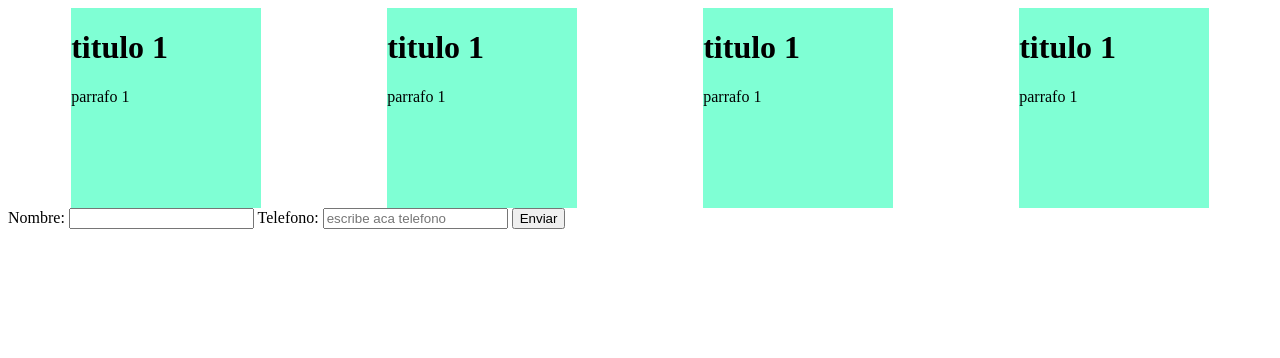
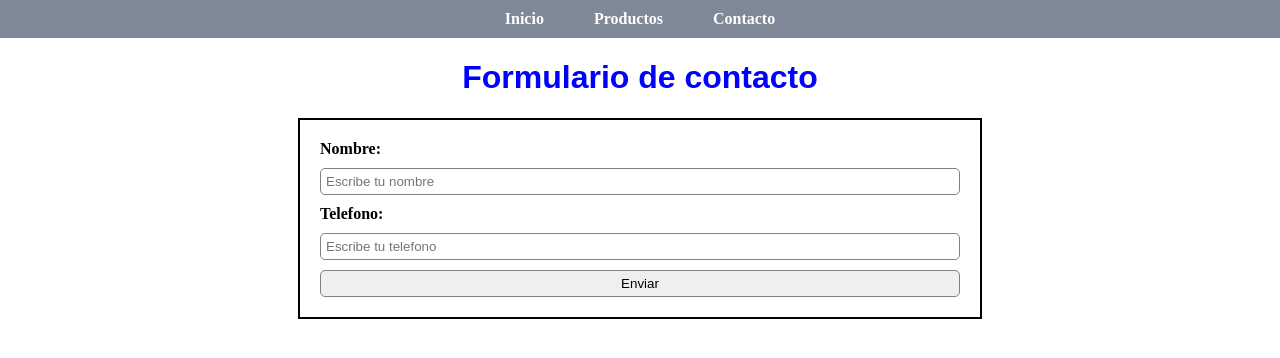
Before and after one commit to juanesgaru/proyectoejemplo.github.io, a Flask app: page /flex in a window 1280 px wide. Shown: the top 358 px of the page. Run offline with Flask 3, Linux system fonts and the light colour scheme.

Commit message:
Arreglos nuevo proyecto

```diff
--- a/static/css/flex.css
+++ b/static/css/flex.css
@@ -1,3 +1,8 @@
+body {
+  background-color: white;
+  margin: 0;
+  padding: 0;
+}
 .contenedor{
     display:flex;
     justify-content: space-around;
@@ -7,3 +12,64 @@
     height: 200px;
     background-color: aquamarine;
 }
+nav ul {
+  margin-top: 0;
+  margin-left: 0;
+  list-style: none;
+  display: flex;
+  justify-content: center;
+  gap: 50px;
+  background-color: rgb(126, 136, 150);
+  padding: 10px;
+}
+nav ul li a {
+  text-decoration: none;
+  color: white;
+  font-weight: bold;
+}
+nav ul li a:hover {
+  color: black;
+}
+footer {
+  text-align: center;
+  background-color: darkorange;
+  color: white;
+  padding: 10px;
+  position: fixed;
+  bottom: 0;
+  width: 100%;
+}
+.tituloF{
+    text-align: center;
+    color: blue;
+    font-family: Arial, Helvetica, sans-serif;
+}
+.formulario{
+    width: 50%;
+    margin: auto;
+    padding: 20px;
+    border: 2px solid black;
+    display: flex;
+    flex-direction: column;
+    gap: 10px;
+}
+.formulario label{
+    font-weight: bold;
+}
+.formulario input, .formulario textarea{
+    padding: 5px;
+    border: 1px solid gray;
+    border-radius: 5px;
+}
+.formulario button{
+    width: 100px;
+    padding: 10px;
+    background-color: blue;
+    color: white;
+    border: none;
+    border-radius: 5px;
+    cursor: pointer;
+}
+.formulario button:hover{
+    background-color: darkblue;
+}
--- a/templates/flex.html
+++ b/templates/flex.html
@@ -7,37 +7,19 @@
     <link rel="stylesheet" href="static\css\flex.css">
 </head>
 <body>
-    <div class="contenedor">
-
-        <div class="item">
-            <h1>titulo 1</h1>
-            <p>parrafo 1</p>
-
-        </div>
-
-         <div class="item">
-            <h1>titulo 1</h1>
-            <p>parrafo 1</p>
-
-        </div>
-
-         <div class="item">
-            <h1>titulo 1</h1>
-            <p>parrafo 1</p>
-
-        </div>
-
-         <div class="item">
-            <h1>titulo 1</h1>
-            <p>parrafo 1</p>
-
-        </div>
-    </div>
-    <form action="/procesar" method="POST">
+    <nav>
+      <ul>
+        <li><a href="{{ url_for('index') }}">Inicio</a></li>
+        <li><a href="{{ url_for('productos') }}">Productos</a></li>
+        <li><a href="{{ url_for('flex') }}">Contacto</a></li>
+      </ul>
+    </nav>
+    <h1 class="tituloF">Formulario de contacto</h1>
+    <form action="/procesar" method="POST" class="formulario">
         <label for="nombre" >Nombre:</label>
-        <input type="text" id="nombre" name="nombre" required>
+        <input type="text" id="nombre" name="nombre" required placeholder="Escribe tu nombre">
         <label for="telefono">Telefono:</label>
-        <input id="telefono" type="tel" name="telefono" placeholder="escribe aca telefono">
+        <input id="telefono" type="tel" name="telefono" placeholder="Escribe tu telefono">
         <input type="submit" value="Enviar">
     </form>
 
```
Also changed, not shown: static/css/estilos.css (+53 -2 lines), templates/index.html (+16 -11 lines).
